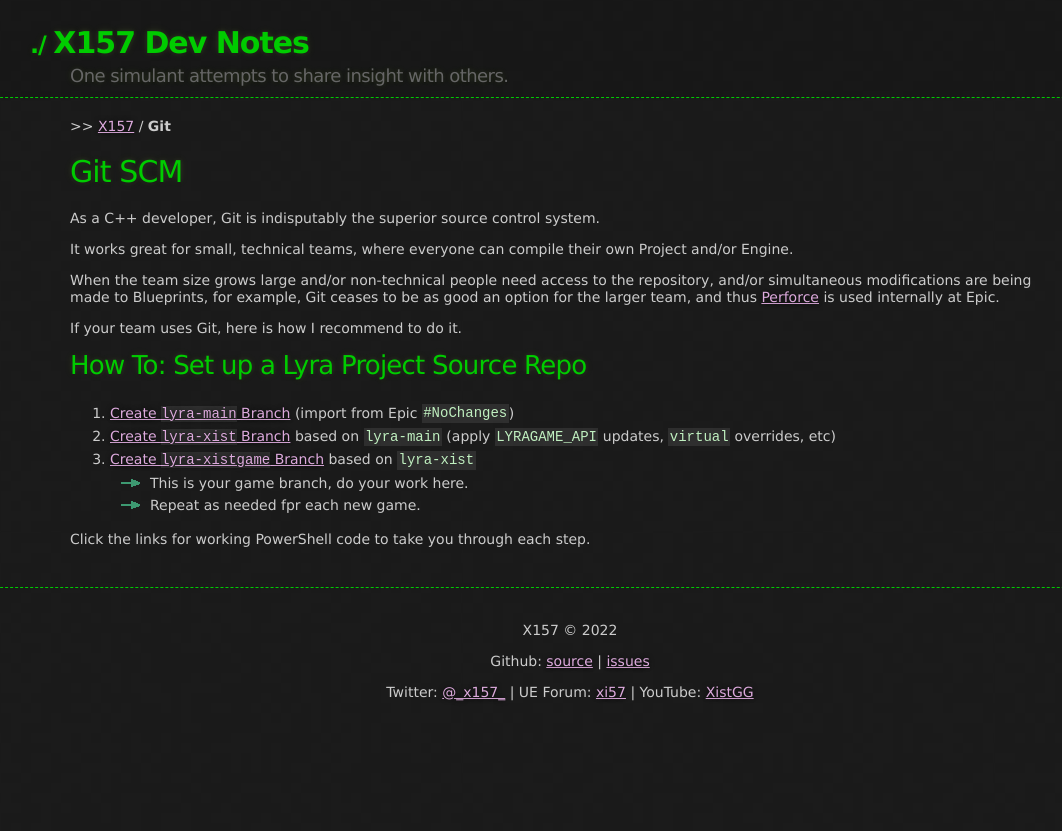
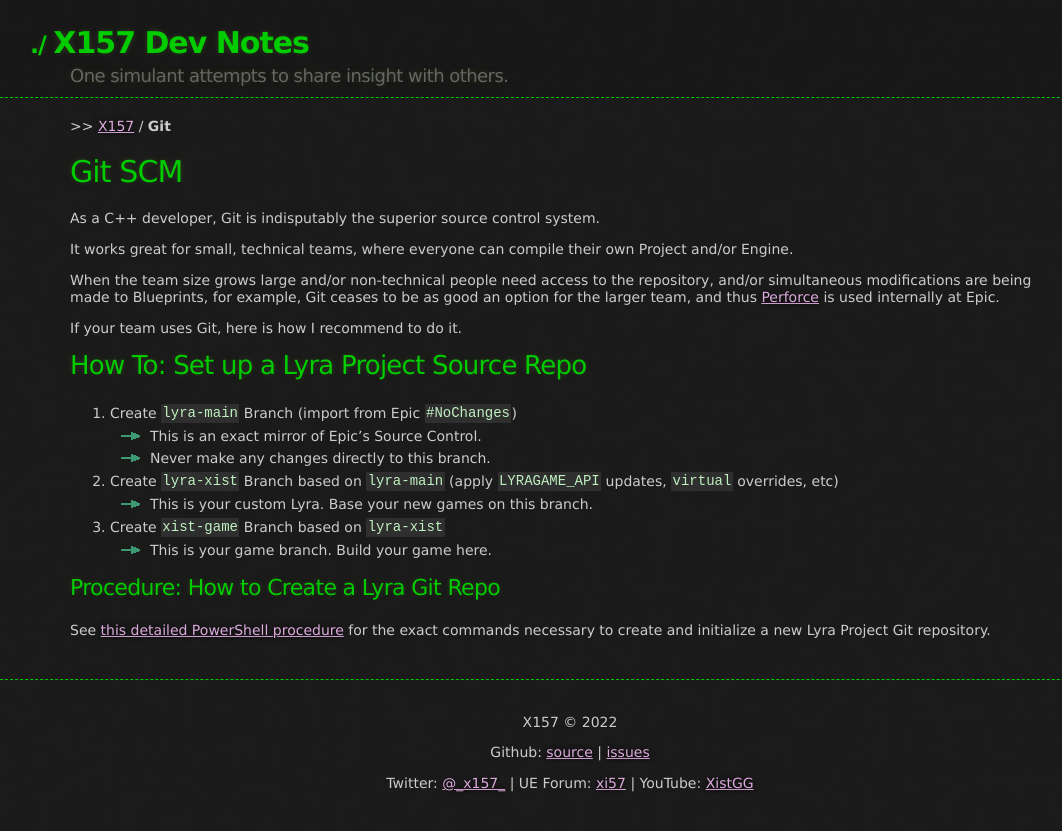
Before and after one commit to x157/x157.github.io, a Jekyll site: the page built from Git/index.md, in a window 1280 px wide. Shown: the top 831 px of the page, without its empty margins (70-1132 px from the left). Built offline with Jekyll 4.4.1, drawn with Linux system fonts in a browser that asks for light colours.

Commit message:
Add how to create a Lyra Repo
Iterate merge procedure accordingly

```diff
--- a/Git/index.md
+++ b/Git/index.md
@@ -22,10 +22,17 @@
 
 ## How To: Set up a Lyra Project Source Repo
 
-1. [Create `lyra-main` Branch](./How-to-Create-Lyra-Main-Branch) (import from Epic `#NoChanges`)
-2. [Create `lyra-xist` Branch](./How-to-Create-Lyra-Xist-Branch) based on `lyra-main` (apply `LYRAGAME_API` updates, `virtual` overrides, etc)
-3. [Create `lyra-xistgame` Branch](./How-to-Create-Lyra-Xist-Game-Branch) based on `lyra-xist`
-   - This is your game branch, do your work here.
-   - Repeat as needed fpr each new game.
+1. Create `lyra-main` Branch (import from Epic `#NoChanges`)
+  - This is an exact mirror of Epic's Source Control.
+  - Never make any changes directly to this branch.
+2. Create `lyra-xist` Branch based on `lyra-main` (apply `LYRAGAME_API` updates, `virtual` overrides, etc)
+  - This is your custom Lyra. Base your new games on this branch.
+3. Create `xist-game` Branch based on `lyra-xist`
+  - This is your game branch. Build your game here.
 
-Click the links for working PowerShell code to take you through each step.
+
+### Procedure: How to Create a Lyra Git Repo
+
+See [this detailed PowerShell procedure](./How-to-Create-a-Lyra-Repo)
+for the exact commands necessary to create and initialize a new
+Lyra Project Git repository.
```
Also changed, not shown: Git/How-to-Create-a-Lyra-Repo.md (added, +159 -0 lines), UE5/LyraStarterGame/Tutorials/Procedure-Merge-Epic-Source-into-Git.md (+6 -6 lines).
